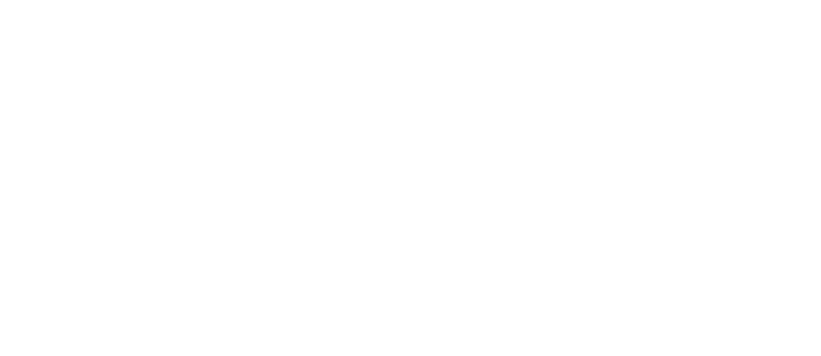
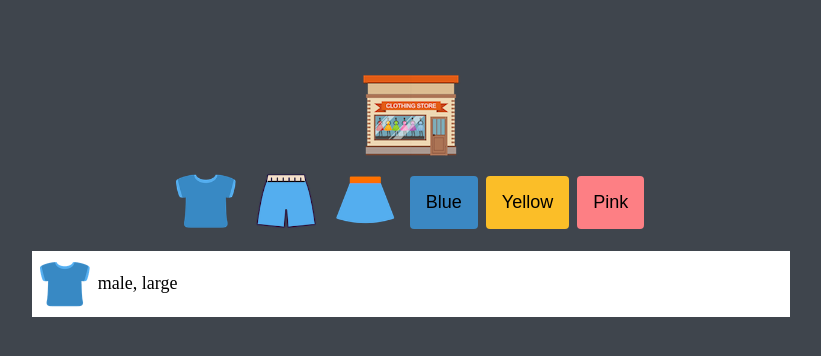
Before and after one commit to dkpoint/toy-mini-items, a plain HTML site: page index.html in a window 1280 px wide. Shown: the whole page, without its empty margins (229-1050 px from the left). Drawn offline with Linux system fonts and the light colour scheme.

Commit message:
Feat: Mark up

```diff
--- a/index.html
+++ b/index.html
@@ -3,9 +3,76 @@
   <head>
     <meta charset="UTF-8" />
     <meta name="viewport" content="width=device-width, initial-scale=1.0" />
-    <title>Online Shopping</title>
+    <title>Toy Mini Items</title>
     <link rel="stylesheet" href="style.css" />
     <script src="source/main.js" defer></script>
   </head>
-  <body></body>
+  <body>
+    <!-- Logo -->
+    <img src="image/logo.png" alt="Logo" class="logo" />
+
+    <!-- Buttons -->
+    <section class="buttons">
+      <button class="button">
+        <img
+          src="image/blue_t_shirt.png"
+          alt="t_shirt"
+          class="imageButton"
+          data-key="type"
+          data-value="t_shirt"
+        />
+      </button>
+      <button class="button">
+        <img
+          src="image/blue_pants.png"
+          alt="pants"
+          class="imageButton"
+          data-key="type"
+          data-value="pants"
+        />
+      </button>
+      <button class="button">
+        <img
+          src="image/blue_skirt.png"
+          alt="skirt"
+          class="imageButton"
+          data-key="type"
+          data-value="skirt"
+        />
+      </button>
+      <button
+        class="button colorButton blue"
+        data-key="color"
+        data-value="blue"
+      >
+        Blue
+      </button>
+      <button
+        class="button colorButton yellow"
+        data-key="color"
+        data-value="yellow"
+      >
+        Yellow
+      </button>
+      <button
+        class="button colorButton pink"
+        data-key="color"
+        data-value="pink"
+      >
+        Pink
+      </button>
+    </section>
+
+    <!-- Items -->
+    <ul class="items">
+      <li class="item">
+        <img
+          src="image/blue_t_shirt.png"
+          alt="t_shirt"
+          class="item__thumbnail"
+        />
+        <span class="item__description">male, large</span>
+      </li>
+    </ul>
+  </body>
 </html>
--- a/style.css
+++ b/style.css
@@ -1,13 +1,106 @@
 :root {
-  /* color */
+  /* Color */
   --color-black: #3f454d;
   --color-white: #ffffff;
   --color-blue: #3b88c3;
   --color-yellow: #fbbe28;
   --color-pink: #fd7f84;
   --color-light-grey: #dfdfdf;
+
+  /* Size */
+  --base-space: 8px;
+  --size-button: 60px;
+  --size-border: 4px;
+  --size-thumbnail: 50px;
+  --size-font: 18px;
+
+  /* Animation */
+  --animation-duration: 350ms;
 }
 
-* {
-  box-sizing: border-box;
+body {
+  height: 100vh;
+  background-color: var(--color-black);
+  display: flex;
+  flex-direction: column;
+  justify-content: center;
+  align-items: center;
 }
+
+.logo {
+  cursor: pointer;
+  transition: transform var(--animation-duration) ease;
+}
+
+.button {
+  background-color: transparent;
+  border: none;
+  outline: none;
+  cursor: pointer;
+  transition: transform var(--animation-duration) ease;
+  margin-right: var(--base-space);
+}
+
+.button:hover,
+.logo:hover {
+  transform: scale(1.15);
+}
+
+.buttons {
+  display: flex;
+  align-items: center;
+}
+
+.imageButton {
+  width: var(--size-button);
+  height: var(--size-button);
+}
+
+.colorButton {
+  font-size: var(--size-font);
+  padding: calc(var(--base-space) * 2);
+  border-radius: var(--size-border);
+}
+
+.blue {
+  background-color: var(--color-blue);
+}
+
+.yellow {
+  background-color: var(--color-yellow);
+}
+
+.pink {
+  background-color: var(--color-pink);
+}
+
+.items {
+  width: 60%;
+  height: 60%;
+  list-style: none;
+  padding-left: 0;
+  overflow-y: auto;
+}
+
+.item {
+  background-color: var(--color-white);
+  display: flex;
+  align-items: center;
+  padding: var(--base-space);
+  margin-bottom: var(--base-space);
+}
+
+.item.invisible {
+  background-color: var(--color-white);
+  display: none;
+}
+
+.item__thumbnail {
+  width: var(--size-thumbnail);
+  height: var(--size-thumbnail);
+}
+
+.item__description {
+  margin-left: var(--base-space);
+  font-size: var(--size-font);
+}
```
Also changed, not shown: image/blue_pants.png (renamed from image/blue_p.png), image/blue_skirt.png (renamed from image/blue_s.png), image/blue_t_shirt.png (renamed from image/blue_t.png), image/pink_pants.png (renamed from image/pink_p.png), image/pink_skirt.png (renamed from image/pink_s.png), image/pink_t_shirt.png (renamed from image/pink_t.png), image/yellow_pants.png (renamed from image/yellow_p.png), image/yellow_skirt.png (renamed from image/yellow_s.png), image/yellow_t_shirt.png (renamed from image/yellow_t.png).
